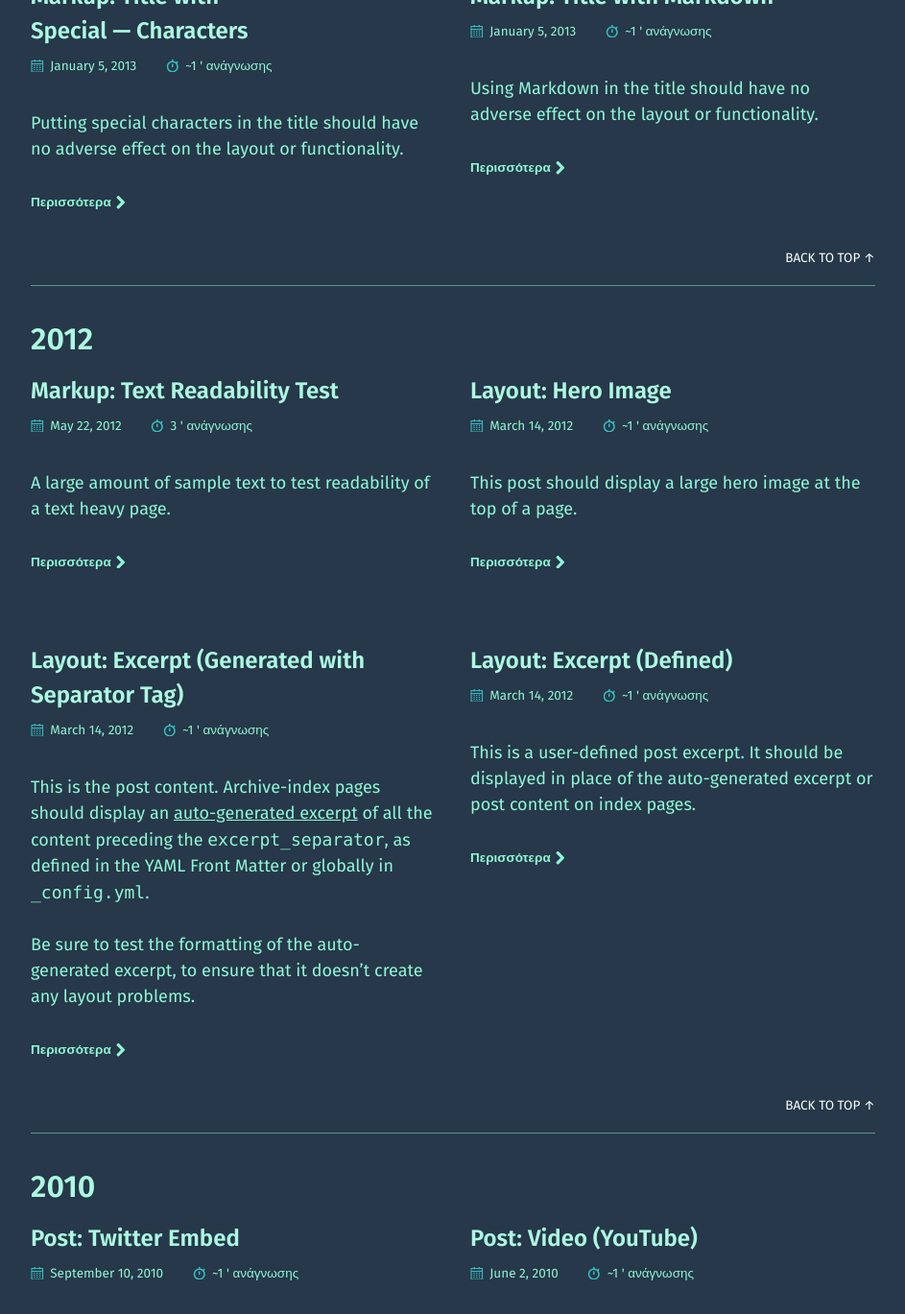
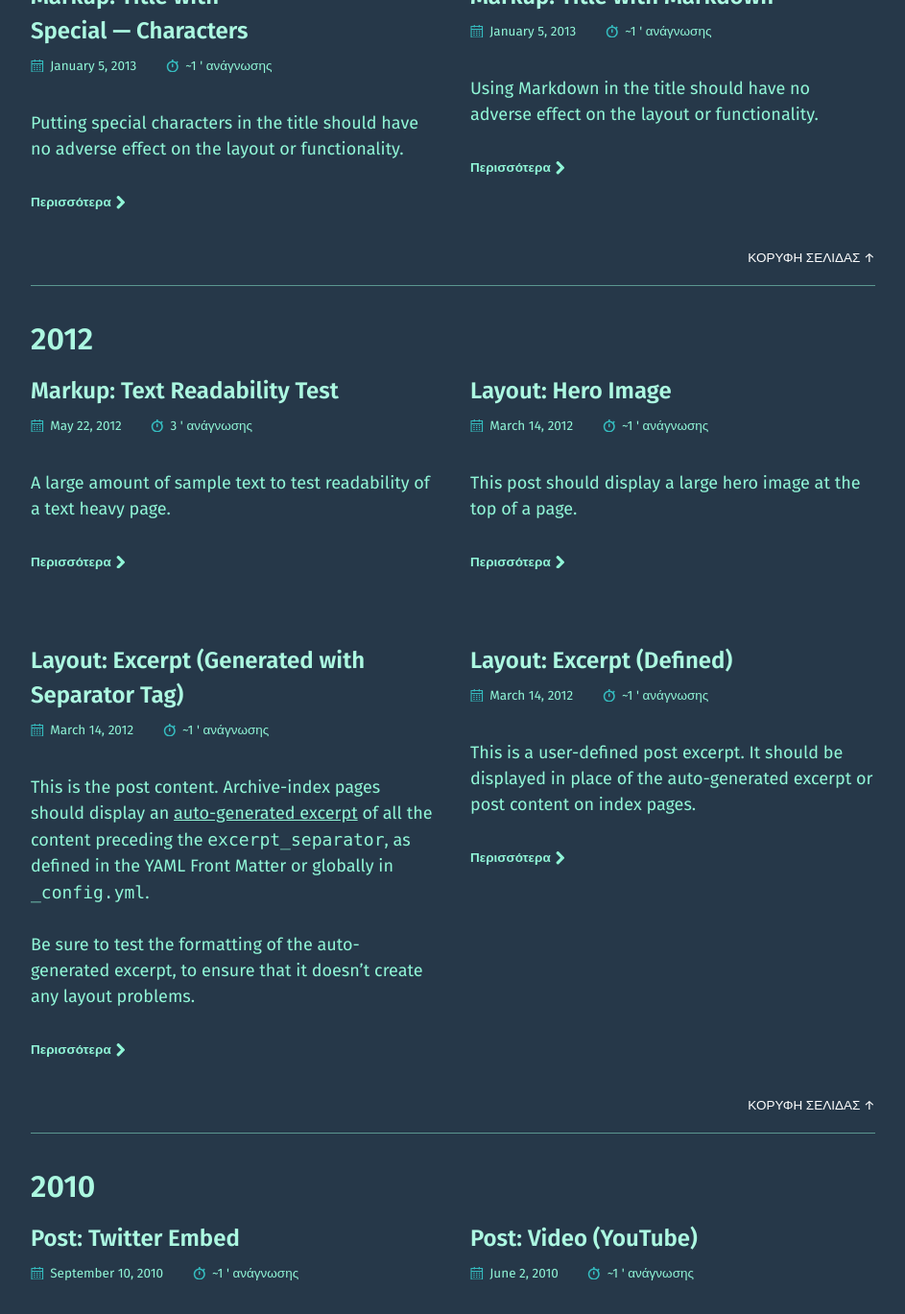
Before and after one commit to sunbliss/simple, a Jekyll site: the page built from posts.md, in a window 1280 px wide and 1400 px high, scrolled down 1583 px, cut to the strip 0-1369 px from the top of the window. Shown: the whole strip at 96% size, without its empty margins (40-983 px from the left). Built offline with Jekyll 4.4.1, drawn with Linux system fonts in a browser that asks for light colours; comment, search, counter and statistics services are not loaded; a style sheet for code colours, icons or effects is not loaded; some of the changed text lies outside the part shown.

Commit message:
Update posts.html

```diff
--- a/_layouts/posts.html
+++ b/_layouts/posts.html
@@ -24,6 +24,6 @@
         {% include entry.html %}
       {% endfor %}
     </div>
-    <a href="#page-title" class="back-to-top">{{ site.data.text[site.locale].back_to_top | default: 'Back to Top' }} &uarr;</a>
+    <a href="#page-title" class="back-to-top">{{ site.data.text[site.locale].back_to_top | default: 'ΚΟΡΥΦΗ ΣΕΛΙΔΑΣ' }} &uarr;</a>
   </section>
 {% endfor %}
```
